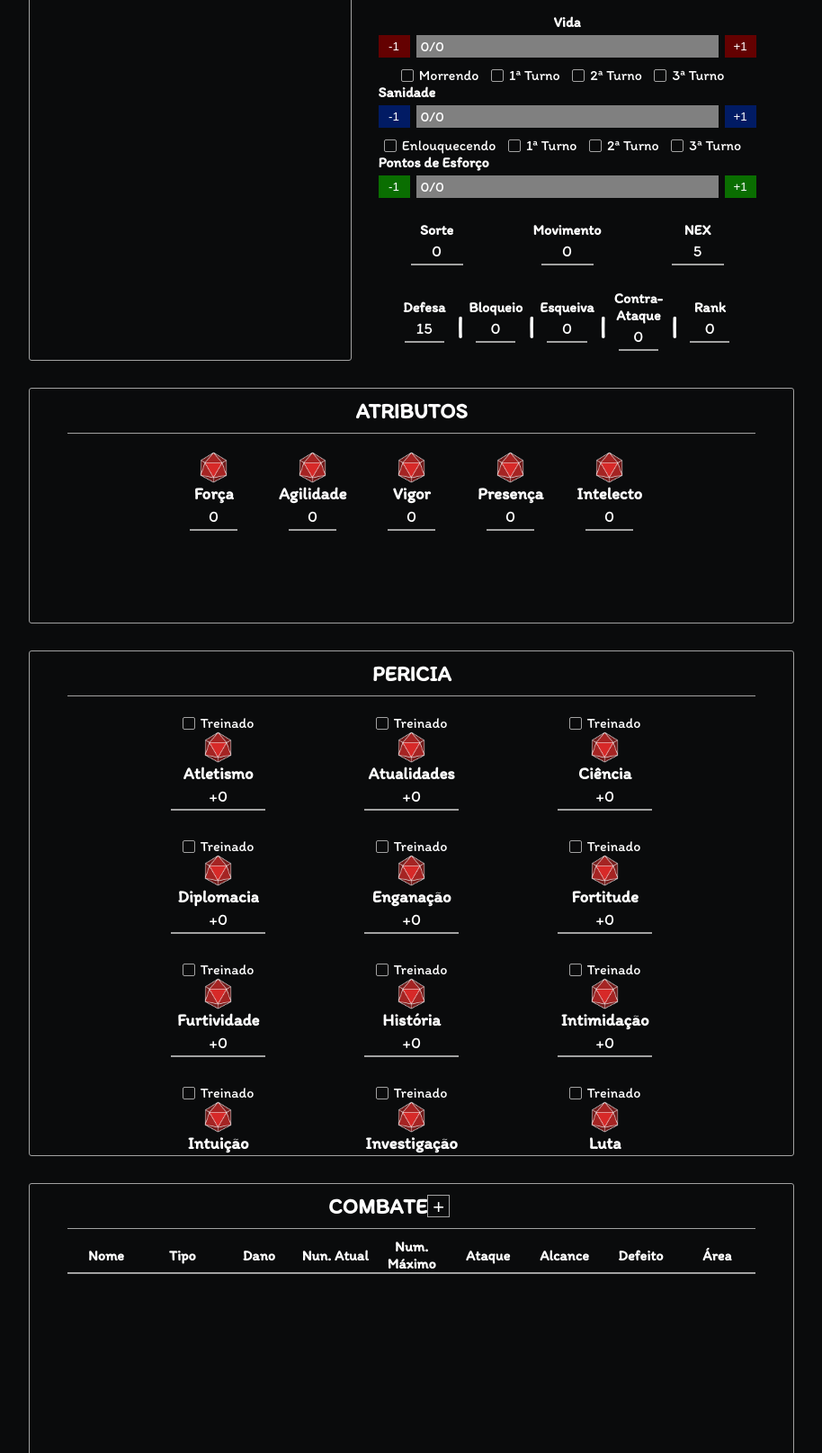
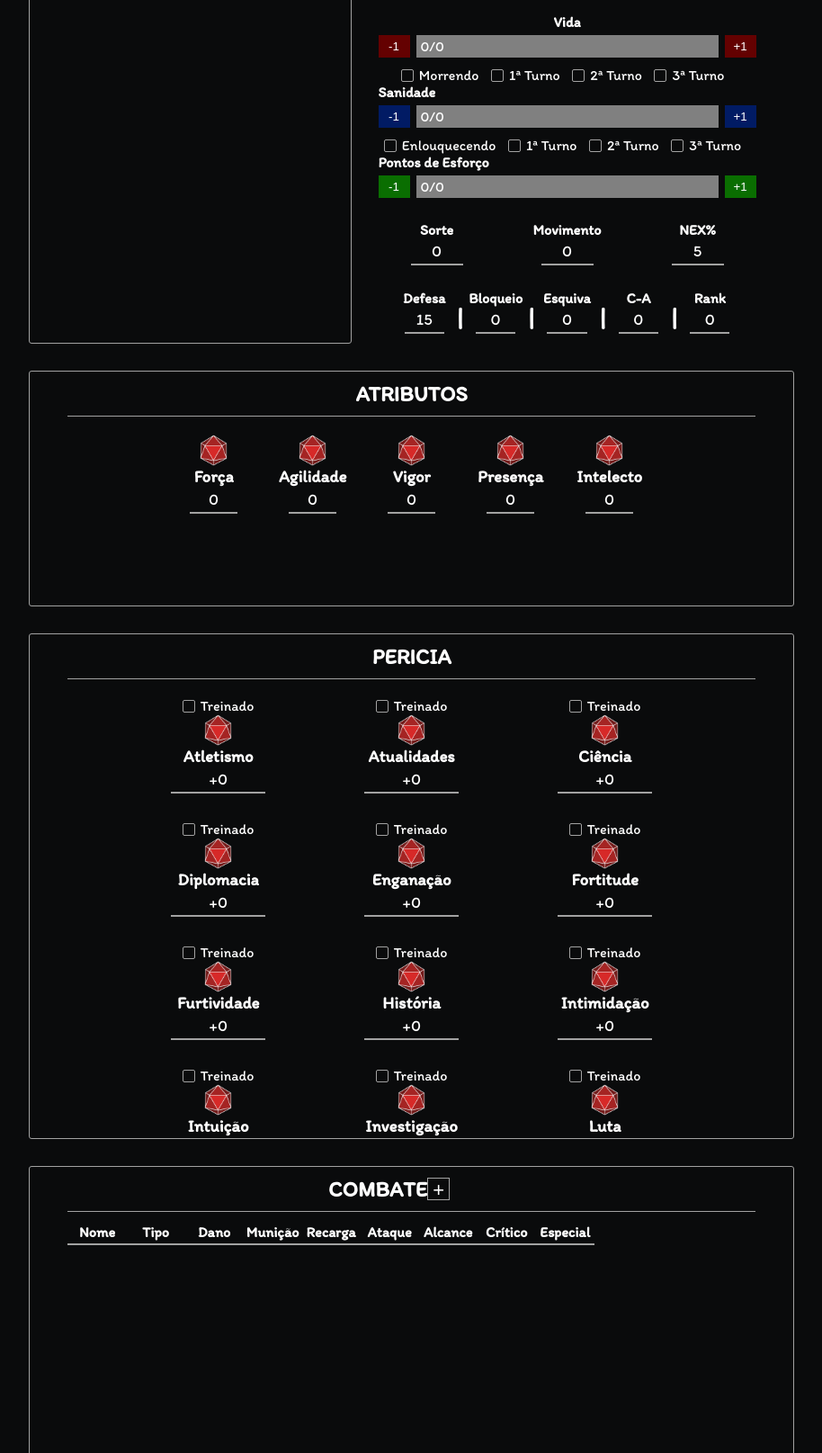
Before and after one commit to NathanielOPE/ficha, a plain HTML site: page index.html in a window 1280 px wide. Shown: the part 2177-3792 px from the top of the page at 90% size, without its empty margins (192-1106 px from the left). Drawn offline with nearby package versions, Linux system fonts and the light colour scheme; files whose address does not match are found by name.

Commit message:
Update index.html

```diff
--- a/index.html
+++ b/index.html
@@ -92,12 +92,12 @@
               <th>Nome</th>
               <th>Tipo</th>
               <th>Dano</th>
-              <th>Num. Atual</th>
-              <th>Num. Máximo</th>
+              <th>Munição</th>
+              <th>Recarga</th>
               <th>Ataque</th>
               <th>Alcance</th>
-              <th>Defeito</th>
-              <th>Área</th>
+              <th>Crítico</th>
+              <th>Especial</th>
             </tr>
             <tr>
               <td>
@@ -107,7 +107,7 @@
                 <select id="weaponType" name="weaponType">
                   <option value="fire">Fogo</option>
                   <option value="arch">Arco</option>
-                  <option value="fight">Briga</option>
+                  <option value="fight">Luta</option>
                   <option value="Ritual">Ritual</option>
                 </select>
               </td>
@@ -291,7 +291,7 @@
 
 
           <div class="exposure">
-            <p>NEX</p>
+            <p>NEX%</p>
             <input type="text" value="5"  name="damage3" id="damage3" />
           </div>
         </div>
@@ -315,14 +315,14 @@
           <h2>|</h2>
 
           <div class="defes">
-            <p>Esqueiva</p>
+            <p>Esquiva</p>
             <input type="text" value="0"   name="defes" id="defes" />
           </div>
 
           <h2>|</h2>
 
           <div class="defout">
-            <p>Contra-Ataque</p>
+            <p>C-A</p>
             <input type="text" value="0"   name="defout" id="defout" />
           </div>
 
@@ -382,12 +382,12 @@
             <th>Nome</th>
             <th>Tipo</th>
             <th>Dano</th>
-            <th>Nun. Atual</th>
-            <th>Num. Máximo</th>
+            <th>Munição</th>
+            <th>Recarga</th>
             <th>Ataque</th>
             <th>Alcance</th>
-            <th>Defeito</th>
-            <th>Área</th>
+            <th>Crítico</th>
+            <th>Especial</th>
           </tr>
         </table>
       </div>
```
